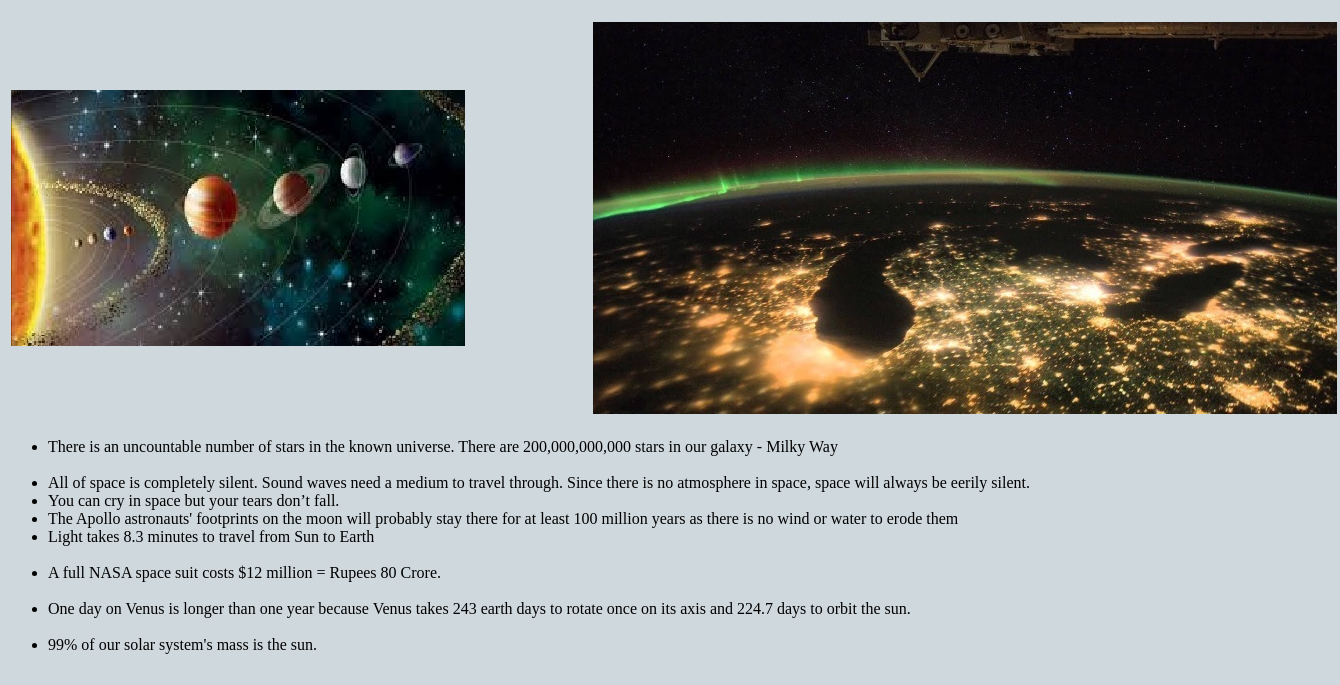
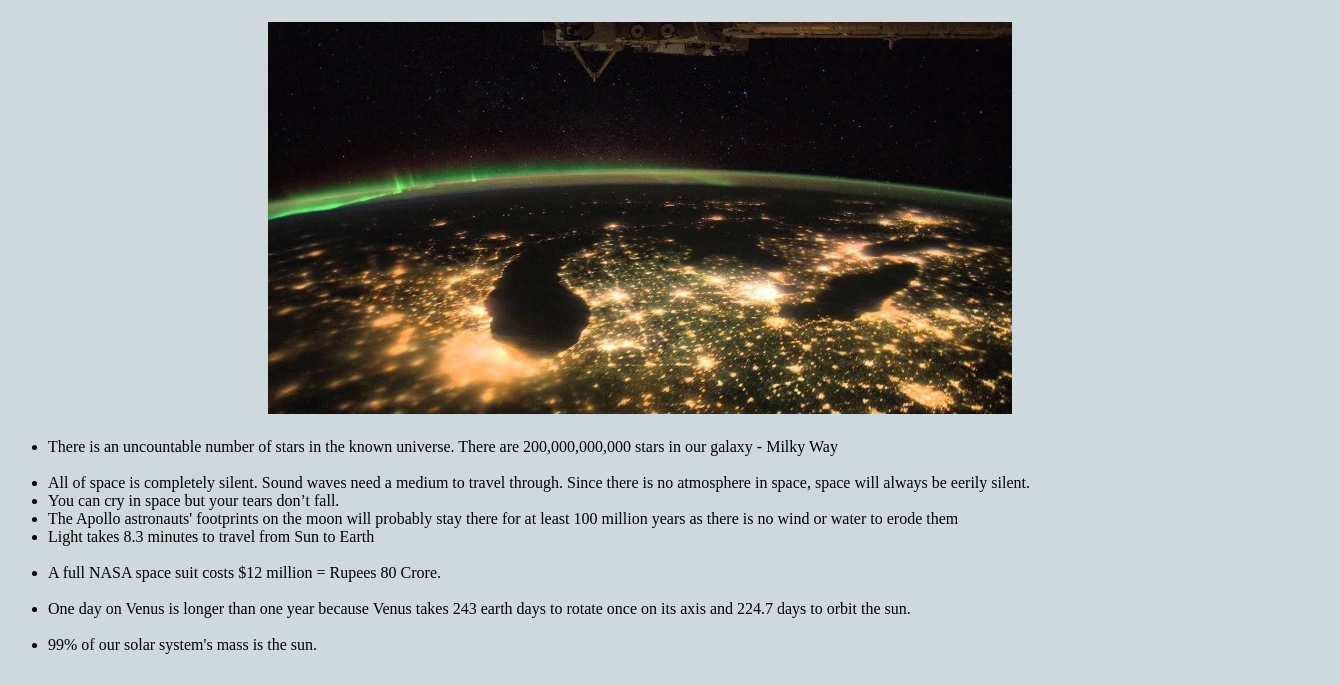
Before and after one commit to spacefan24/space, a plain HTML site: page intrustfactsaboutspace.html in a window 1280 px wide. Shown: the part 87-772 px from the top of the page, 1340 px wide, since content can reach past the window. Drawn offline with Linux system fonts and the light colour scheme.

Commit message:
Update intrustfactsaboutspace.html

```diff
--- a/intrustfactsaboutspace.html
+++ b/intrustfactsaboutspace.html
@@ -9,9 +9,8 @@
     <h1>INTERESTING FACTS ABOUT SPACE <H1>
 <table>
       <tr>
-            <td><img src="stars2.jpg"></td>
-            <td>&nbsp;&nbsp;&nbsp;&nbsp;&nbsp;&nbsp;&nbsp;&nbsp;&nbsp;&nbsp;&nbsp;&nbsp;&nbsp;&nbsp;&nbsp;&nbsp;&nbsp;&nbsp;&nbsp;&nbsp;&nbsp;&nbsp;&nbsp;&nbsp;&nbsp;&nbsp;&nbsp;&nbsp;&nbsp;&nbsp;</td>
-            <td align="right"><img src="stars3.jpg"></td>
+
+            <td align ="right" colspan="3"><img src="stars3.jpg"></td>
       </tr>
       </table>
   </center>
```
